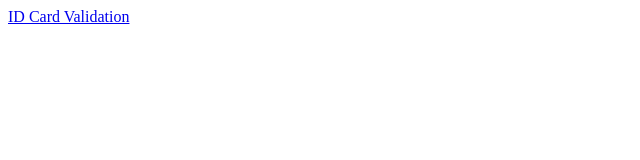
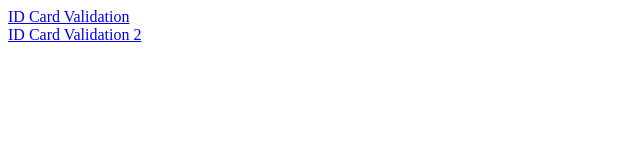
Before and after one commit to symplaty/yeps-applications, a plain HTML site: page index.html in a window 1280 px wide. Shown: the whole page, without its empty margins (0-640 px from the left). Drawn offline with Linux system fonts and the light colour scheme.

Commit message:
add entrance for id-validation2.html in index.html

```diff
--- a/index.html
+++ b/index.html
@@ -4,6 +4,7 @@
 	<title>Yep's Applicactions</title>
 </head>
 <body>
-	<a href="apps/id-validation.html">ID Card Validation</a>
+	<a href="apps/id-validation.html">ID Card Validation</a><br>
+	<a href="apps/id-validation.html">ID Card Validation 2</a>
 </body>
 </html>
```
